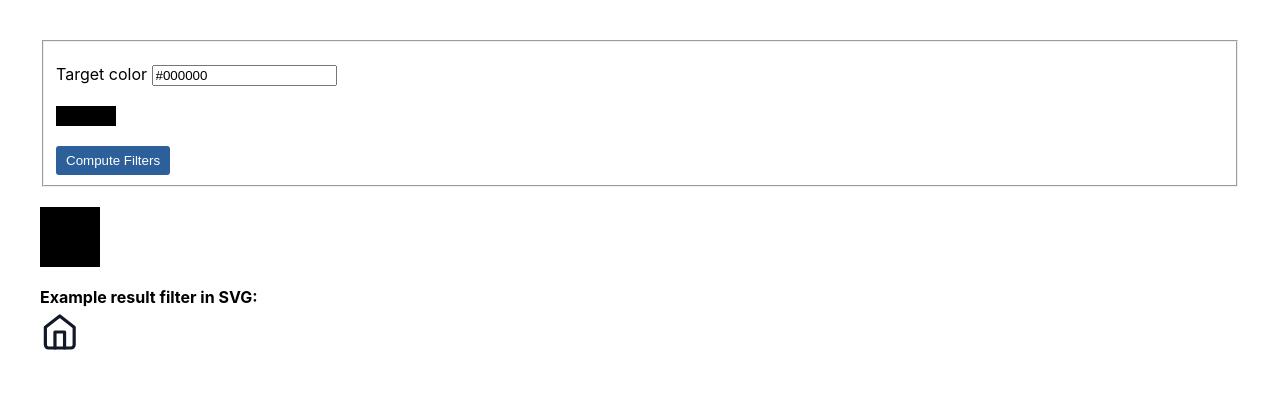
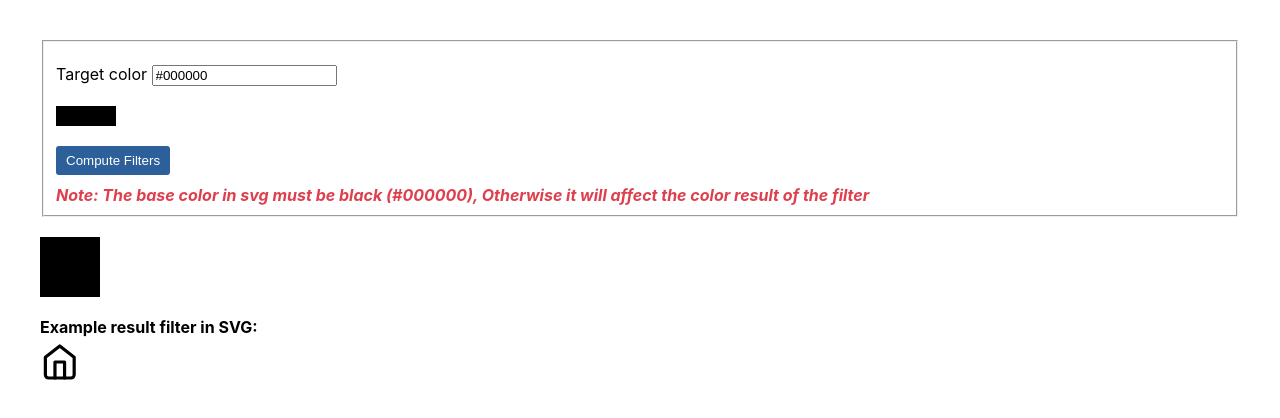
Before and after one commit to ugiispoyo/filter-generator, a Next.js app: page / in a window 1280 px wide. Shown: the top 418 px of the page. Built offline with nearby package versions, Linux system fonts and the light colour scheme.

Commit message:
add note

```diff
--- a/components/icons/IHome.tsx
+++ b/components/icons/IHome.tsx
@@ -17,14 +17,14 @@ function IHome({ color }: Props): any {
       >
         <path
           d="M3.35449 9L12.3545 2L21.3545 9V20C21.3545 20.5304 21.1438 21.0391 20.7687 21.4142C20.3936 21.7893 19.8849 22 19.3545 22H5.35449C4.82406 22 4.31535 21.7893 3.94028 21.4142C3.56521 21.0391 3.35449 20.5304 3.35449 20V9Z"
-          stroke="#111827"
+          stroke="#000000"
           strokeWidth="2"
           strokeLinecap="round"
           strokeLinejoin="round"
         />
         <path
           d="M9.35449 22V12H15.3545V22"
-          stroke="#111827"
+          stroke="#000000"
           strokeWidth="2"
           strokeLinecap="round"
           strokeLinejoin="round"
--- a/pages/index.tsx
+++ b/pages/index.tsx
@@ -55,14 +55,14 @@ const Home: NextPage = () => {
     ">" +
     " <path" +
     ' d="M3.35449 9L12.3545 2L21.3545 9V20C21.3545 20.5304 21.1438 21.0391 20.7687 21.4142C20.3936 21.7893 19.8849 22 19.3545 22H5.35449C4.82406 22 4.31535 21.7893 3.94028 21.4142C3.56521 21.0391 3.35449 20.5304 3.35449 20V9Z"' +
-    ' stroke="#111827"' +
+    ' stroke="#000000"' +
     ' strokeWidth="2"' +
     ' strokeLinecap="round"' +
     ' strokeLinejoin="round"' +
     " />" +
     " <path" +
     ' d="M9.35449 22V12H15.3545V22"' +
-    ' stroke="#111827"' +
+    ' stroke="#000000"' +
     ' strokeWidth="2"' +
     ' strokeLinecap="round"' +
     ' strokeLinejoin="round"' +
@@ -97,6 +97,16 @@ const Home: NextPage = () => {
         <button onClick={() => generateFilter()} className="submit">
           Compute Filters
         </button>
+        <span
+          style={{
+            marginTop: "10px",
+            display: "block",
+            fontWeight: 'bold',
+            color: '#de3f4d'
+          }}
+        >
+          <i>Note: The base color in svg must be black (#000000), Otherwise it will affect the color result of the filter</i>
+        </span>
       </fieldset>
       <div
         style={{
@@ -109,10 +119,12 @@ const Home: NextPage = () => {
       ></div>
       {filter !== "" && (
         <>
-          <b style={{marginBottom: '5px', display: 'block'}}>Filter result:</b>
-          <code>filter={'"'+filter+'"'}</code>
-          <br/>
-          <br/>
+          <b style={{ marginBottom: "5px", display: "block" }}>
+            Filter result:
+          </b>
+          <code>filter={'"' + filter + '"'}</code>
+          <br />
+          <br />
         </>
       )}
       <b>Example result filter in SVG:</b>
```
